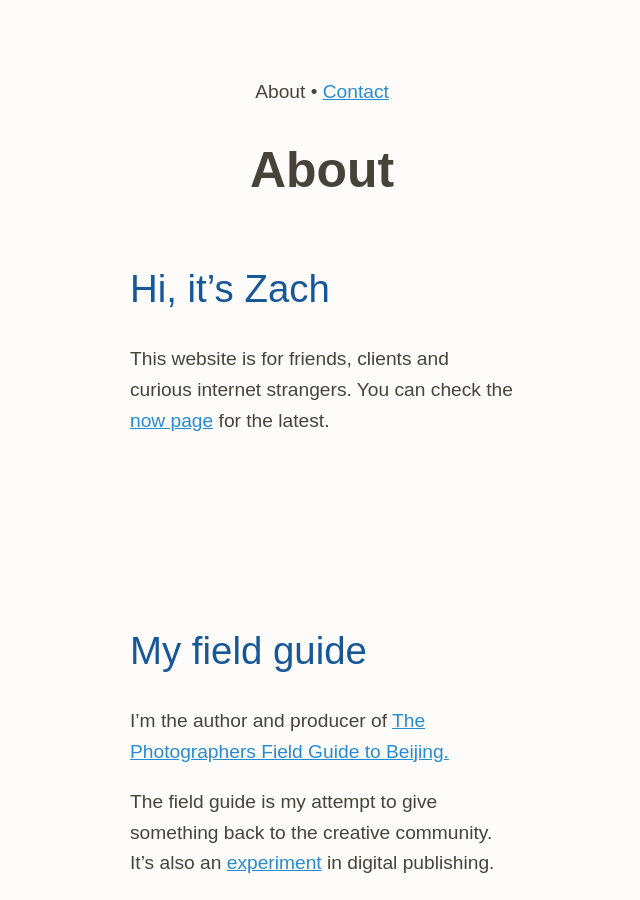
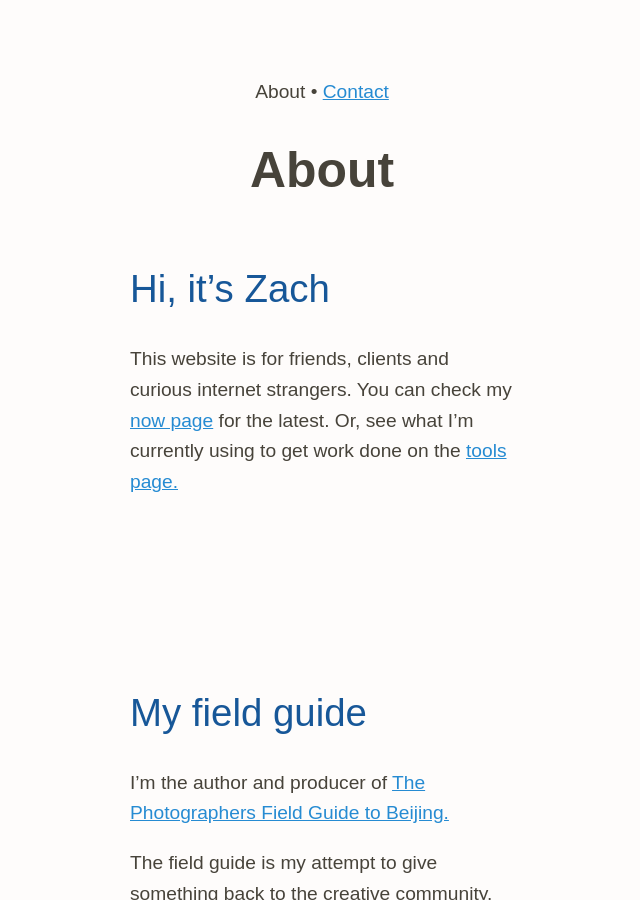
Before and after one commit to zachmccabe/zachmccabe.github.io, a Jekyll site: the page built from about.md, in a window 1280 px wide and 900 px high. Shown: the whole window, without its empty margins (318-958 px from the left). Built offline with Jekyll 4.4.1, drawn with Linux system fonts in a browser that asks for light colours.

Commit message:
Update about.md
Add link to tools page.

```diff
--- a/about.md
+++ b/about.md
@@ -10,7 +10,7 @@ cta: What’s new with you? <a href="mailto:hello@zachmccabe.com">hello@zachmcca
 
 ## Hi, it's Zach
 
-This website is for friends, clients and curious internet strangers. You can check the [now page](https://www.zachmccabe.com/now.html) for the latest.
+This website is for friends, clients and curious internet strangers. You can check my [now page](https://www.zachmccabe.com/now.html) for the latest. Or, see what I'm currently using to get work done on the [tools page.](https://www.zachmccabe.com/tools.html)
 
 
 
```
